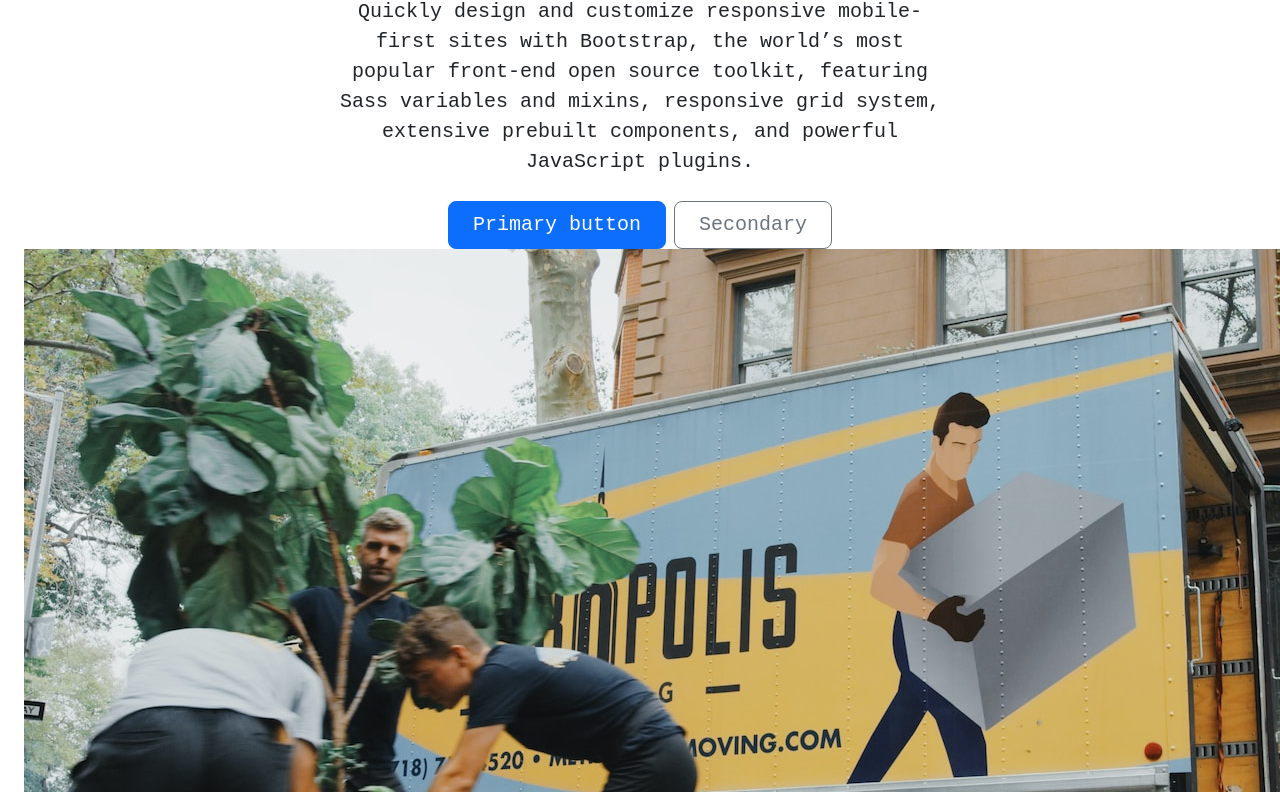
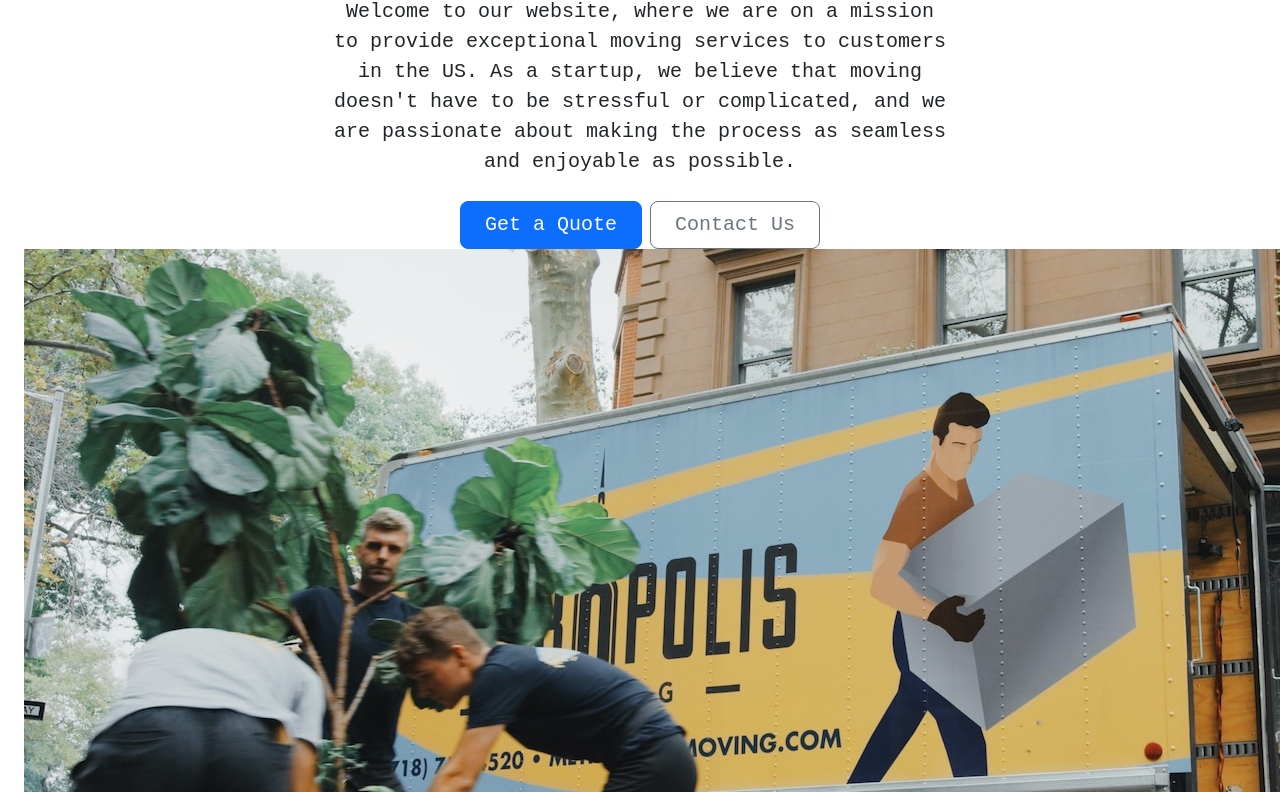
Before and after one commit to CamilleOnoda/100_days_Python, a plain HTML site: page Day_58/Bootstrap-components/index.html in a window 1280 px wide. Shown: the part 227-1019 px from the top of the page. Drawn offline with nearby package versions, Linux system fonts and the light colour scheme; files that its build step writes are made by us from their sources.

Commit message:
Display a title, text, buttons and image in the center of the page

```diff
--- a/Day_58/Bootstrap-components/index.html
+++ b/Day_58/Bootstrap-components/index.html
@@ -5,8 +5,10 @@
   <meta charset="UTF-8">
   <meta name="viewport" content="width=device-width, initial-scale=1.0">
   <title>Bootstrap Components</title>
-  <link href="https://cdn.jsdelivr.net/npm/bootstrap@5.3.0-alpha2/dist/css/bootstrap.min.css" rel="stylesheet"
-    integrity="sha384-aFq/bzH65dt+w6FI2ooMVUpc+21e0SRygnTpmBvdBgSdnuTN7QbdgL+OapgHtvPp" crossorigin="anonymous">
+  <link href="https://cdn.jsdelivr.net/npm/bootstrap@5.3.0-alpha2/dist/css/bootstrap.min.css"
+  rel="stylesheet"
+    integrity="sha384-aFq/bzH65dt+w6FI2ooMVUpc+21e0SRygnTpmBvdBgSdnuTN7QbdgL+OapgHtvPp"
+    crossorigin="anonymous">
   <link rel="stylesheet" href="style.css">
   <style>
 
@@ -17,8 +19,11 @@
   <nav class="navbar navbar-expand-lg bg-light">
     <div class="container-fluid">
       <a class="navbar-brand" href="#">
-        <img id="brand-icon" src="box-seam.svg" alt="move it brand icon" height=30px>Move It</a>
-      <button class="navbar-toggler" type="button" data-bs-toggle="collapse" data-bs-target="#navbarSupportedContent" aria-controls="navbarSupportedContent" aria-expanded="false" aria-label="Toggle navigation">
+        <img id="brand-icon" src="box-seam.svg" alt="move it brand icon"
+        height=30px>Move It</a>
+      <button class="navbar-toggler" type="button" data-bs-toggle="collapse"
+      data-bs-target="#navbarSupportedContent" aria-controls="navbarSupportedContent"
+      aria-expanded="false" aria-label="Toggle navigation">
         <span class="navbar-toggler-icon"></span>
       </button>
       <div class="collapse navbar-collapse" id="navbarSupportedContent">
@@ -30,7 +35,8 @@
             <a class="nav-link" href="#">About</a>
           </li>
           <li class="nav-item dropdown">
-            <a class="nav-link dropdown-toggle" href="#" role="button" data-bs-toggle="dropdown" aria-expanded="false">
+            <a class="nav-link dropdown-toggle" href="#" role="button"
+            data-bs-toggle="dropdown" aria-expanded="false">
               Services
             </a>
             <ul class="dropdown-menu">
@@ -42,7 +48,8 @@
           </li>
         </ul>
         <form class="d-flex" role="search">
-          <input class="form-control me-2" type="search" placeholder="Postcode" aria-label="Search">
+          <input class="form-control me-2" type="search" placeholder="Postcode"
+          aria-label="Search">
           <button class="btn btn-outline-success" type="submit">Check</button>
         </form>
       </div>
@@ -50,18 +57,24 @@
   </nav>
 
   <div class="px-4 py-5 my-5 text-center">
-    <h1 class="display-5 fw-bold text-body-emphasis">Centered hero</h1>
+    <h1 class="display-5 fw-bold text-body-emphasis">Move With Joy</h1>
     <div class="col-lg-6 mx-auto">
-      <p class="lead mb-4">Quickly design and customize responsive mobile-first sites with Bootstrap, the world’s most popular front-end open source toolkit, featuring Sass variables and mixins, responsive grid system, extensive prebuilt components, and powerful JavaScript plugins.</p>
+      <p class="lead mb-4">Welcome to our website, where we are on a mission to
+        provide exceptional moving services to customers in the US. As a startup,
+        we believe that moving doesn't have to be stressful or complicated, and
+        we are passionate about making the process as seamless and enjoyable as
+        possible.</p>
       <div class="d-grid gap-2 d-sm-flex justify-content-sm-center">
-        <button type="button" class="btn btn-primary btn-lg px-4 gap-3">Primary button</button>
-        <button type="button" class="btn btn-outline-secondary btn-lg px-4">Secondary</button>
+        <button type="button" class="btn btn-primary btn-lg px-4 gap-3">Get a Quote</button>
+        <button type="button" class="btn btn-outline-secondary btn-lg px-4">Contact Us</button>
       </div>
     </div>
     <img class="d-block mx-auto mb-4" src="./moving-van.jpg" alt="moveit van image">
   </div>
 
-  <script src="https://cdn.jsdelivr.net/npm/bootstrap@5.3.2/dist/js/bootstrap.bundle.min.js" integrity="sha384-C6RzsynM9kWDrMNeT87bh95OGNyZPhcTNXj1NW7RuBCsyN/o0jlpcV8Qyq46cDfL" crossorigin="anonymous"></script>
+  <script src="https://cdn.jsdelivr.net/npm/bootstrap@5.3.2/dist/js/bootstrap.bundle.min.js"
+  integrity="sha384-C6RzsynM9kWDrMNeT87bh95OGNyZPhcTNXj1NW7RuBCsyN/o0jlpcV8Qyq46cDfL"
+  crossorigin="anonymous"></script>
 </body>
 
 </html>
```
